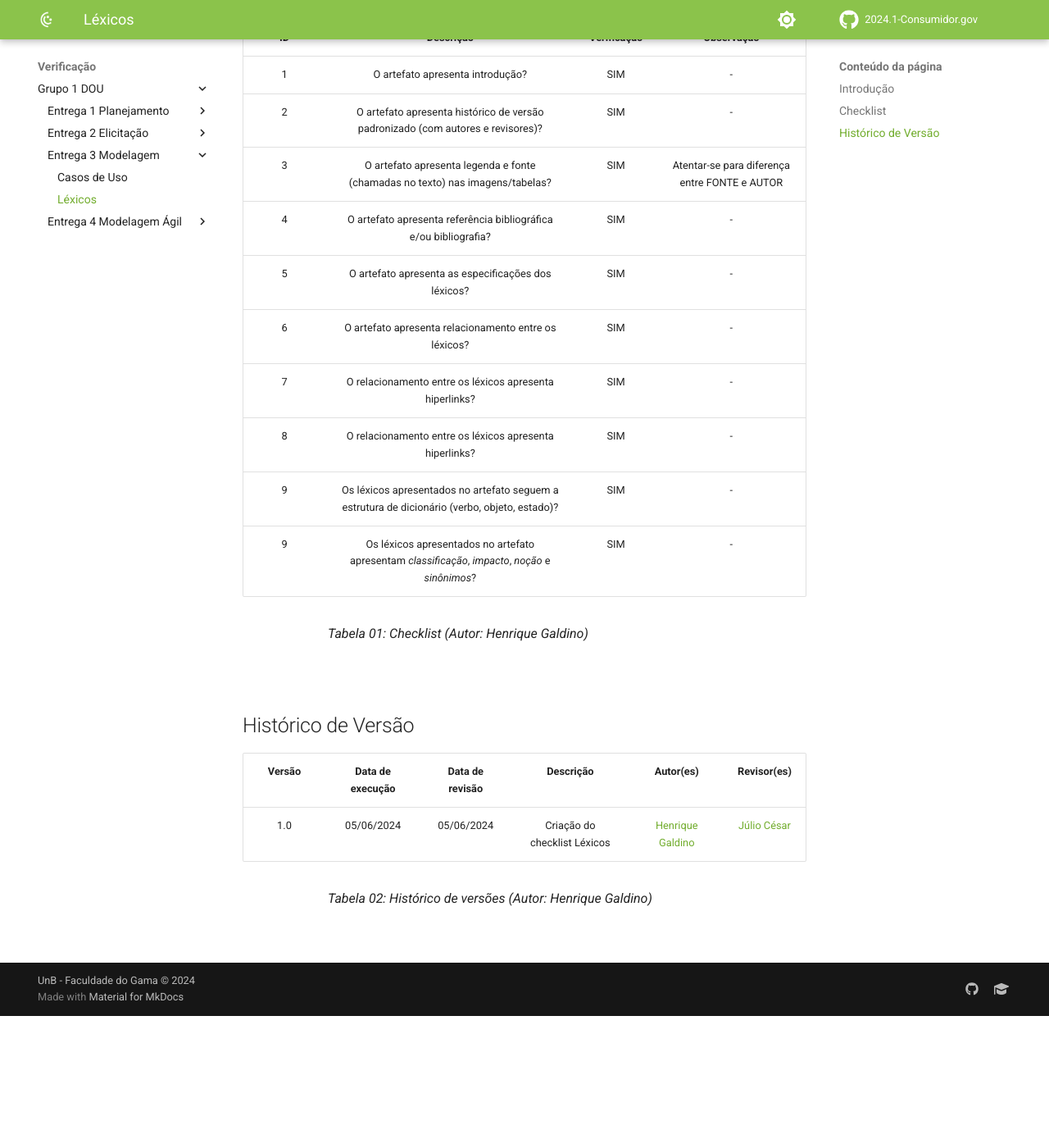
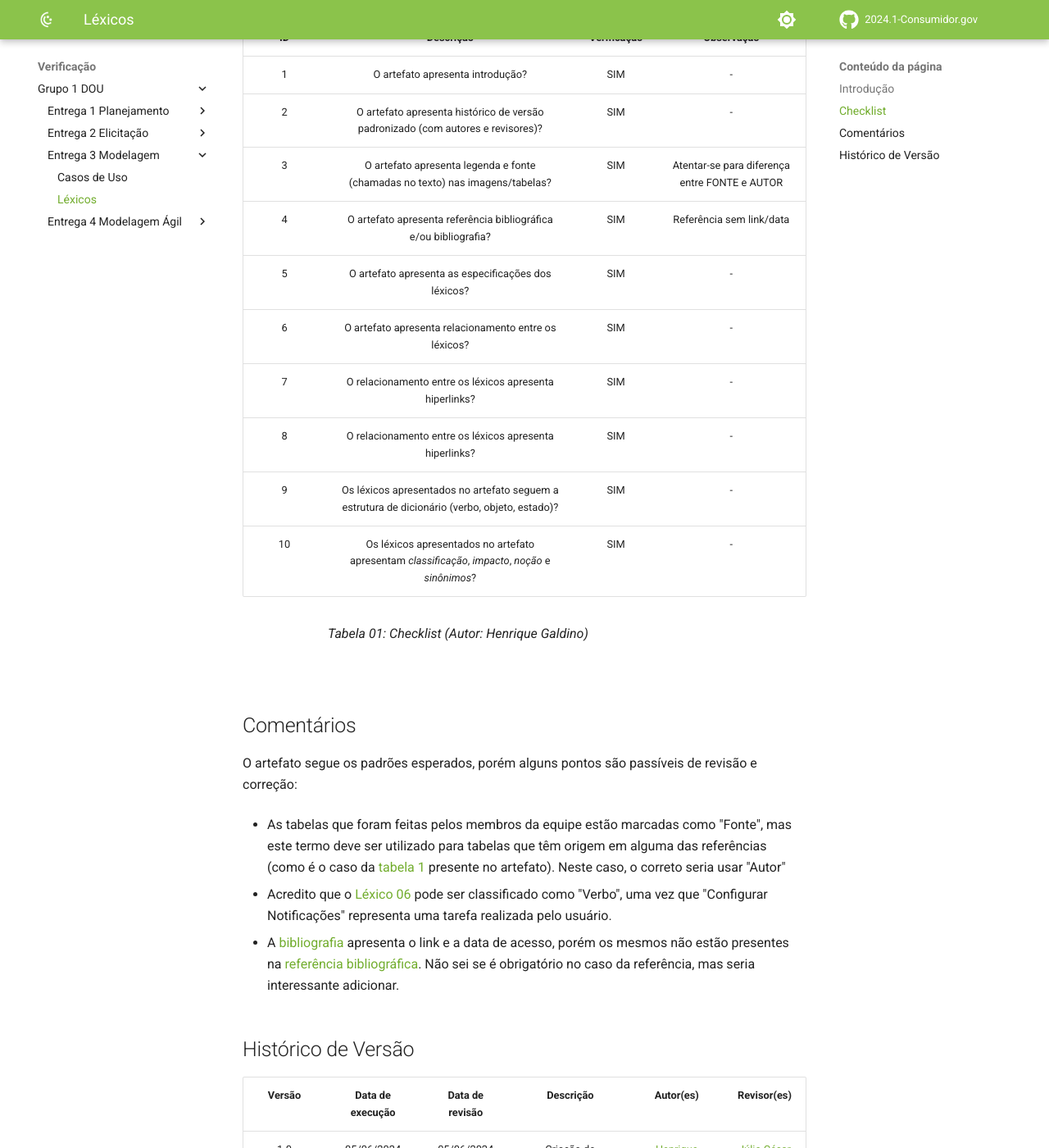
Before and after one commit to Requisitos-de-Software/2024.1-Grupo08, an MkDocs documentation site: the page built from docs/Verificação/Grupo 1 - DOU/Entrega 3 - Modelagem/lexicos.md, in a window 1280 px wide and 1400 px high, scrolled down 491 px. Shown: the whole window at 82% size. Built offline with MkDocs 1.6.1 and Material for MkDocs 9.7.7, drawn with Linux system fonts in a browser that asks for light colours; comment, search, counter and statistics services are not loaded; before the commit the page ends 1730 px from its top, so only the background shows below that.

Commit message:
complemento lexicos

```diff
--- a/docs/Verificação/Grupo 1 - DOU/Entrega 3 - Modelagem/lexicos.md
+++ b/docs/Verificação/Grupo 1 - DOU/Entrega 3 - Modelagem/lexicos.md
@@ -13,18 +13,28 @@ A tabela 1 apresenta o checklist de verificação desenvolvido com base no artef
 | 1 | O artefato apresenta introdução? | SIM | - |
 | 2 | O artefato apresenta histórico de versão padronizado (com autores e revisores)? | SIM | - |
 | 3 | O artefato apresenta legenda e fonte (chamadas no texto) nas imagens/tabelas? | SIM | Atentar-se para diferença entre FONTE e AUTOR |
-| 4 | O artefato apresenta referência bibliográfica e/ou bibliografia? | SIM | - |
+| 4 | O artefato apresenta referência bibliográfica e/ou bibliografia? | SIM | Referência sem link/data |
 | 5 | O artefato apresenta as especificações dos léxicos? | SIM | - |
 | 6 | O artefato apresenta relacionamento entre os léxicos? | SIM | - |
 | 7 | O relacionamento entre os léxicos apresenta hiperlinks? | SIM | - |
 | 8 | O relacionamento entre os léxicos apresenta hiperlinks? | SIM | - |
 | 9 | Os léxicos apresentados no artefato seguem a estrutura de dicionário (verbo, objeto, estado)? | SIM | - |
-| 9 | Os léxicos apresentados no artefato apresentam *classificação*, *impacto*, *noção* e *sinônimos*? | SIM | - |
+| 10 | Os léxicos apresentados no artefato apresentam *classificação*, *impacto*, *noção* e *sinônimos*? | SIM | - |
 
 <div align="center">
 <figcaption align="left">Tabela 01: Checklist (Autor: Henrique Galdino)</figcaption>
 </div>
 <br/>
+
+## Comentários
+
+O artefato segue os padrões esperados, porém alguns pontos são passíveis de revisão e correção:
+
+- As tabelas que foram feitas pelos membros da equipe estão marcadas como "Fonte", mas este termo deve ser utilizado para tabelas que têm origem em alguma das referências (como é o caso da [tabela 1](https://requisitos-de-software.github.io/2024.1-DiarioOficialdaUniao/modelagem/lexicos/#metodologia) presente no artefato). Neste caso, o correto seria usar "Autor"
+
+- Acredito que o [Léxico 06](https://requisitos-de-software.github.io/2024.1-DiarioOficialdaUniao/modelagem/lexicos/#l06-configuracao-de-notificacoes) pode ser classificado como "Verbo", uma vez que "Configurar Notificações" representa uma tarefa realizada pelo usuário.
+
+- A [bibliografia](https://requisitos-de-software.github.io/2024.1-DiarioOficialdaUniao/modelagem/lexicos/#bibliografia) apresenta o link e a data de acesso, porém os mesmos não estão presentes na [referência bibliográfica](https://requisitos-de-software.github.io/2024.1-DiarioOficialdaUniao/modelagem/lexicos/#referencia-bibliografica). Não sei se é obrigatório no caso da referência, mas seria interessante adicionar.
 
 ## Histórico de Versão
 
```
